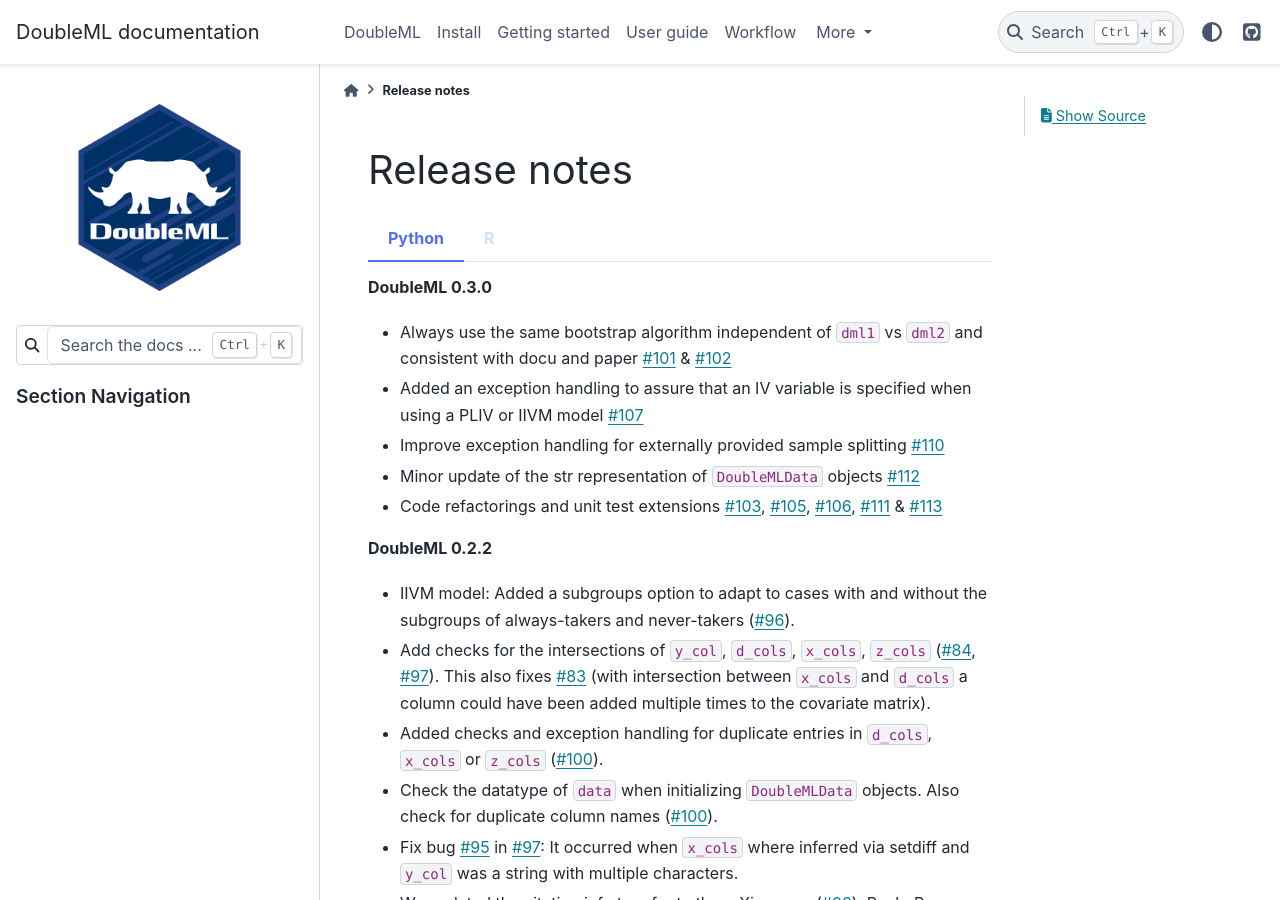
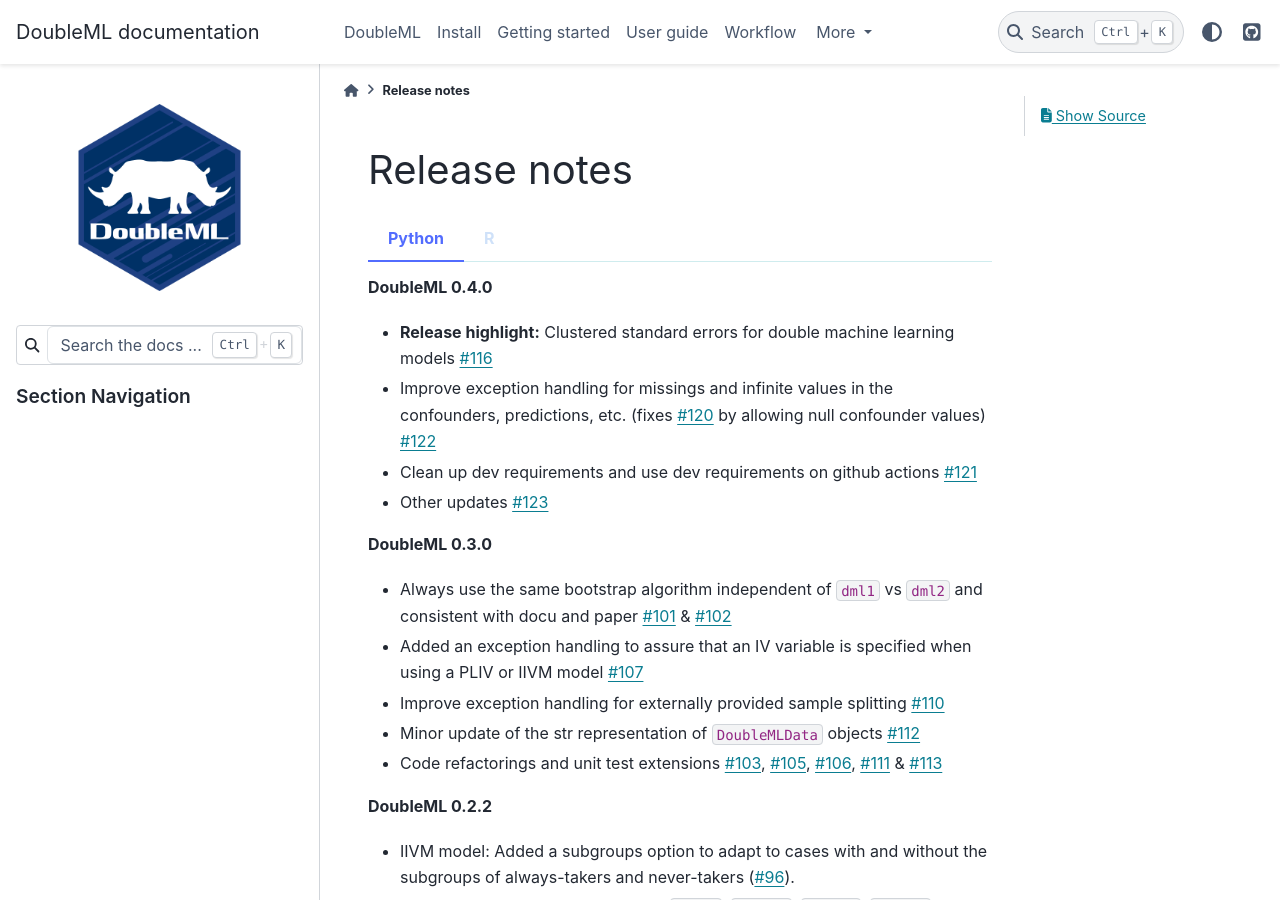
Before and after one commit to DoubleML/doubleml-docs, a Sphinx documentation site: the page built from doc/release/release.rst, in a window 1280 px wide and 900 px high. Built offline with Sphinx 7.4.7 and the PyData theme 0.15.4, drawn with Linux system fonts in a browser that asks for light colours.

Commit message:
release notes for the Python-package DoubleML in version 0.4.0

```diff
--- a/doc/release/release.rst
+++ b/doc/release/release.rst
@@ -4,6 +4,18 @@
 =============
 
 .. tabbed:: Python
+
+    **DoubleML 0.4.0**
+
+    - **Release highlight:** Clustered standard errors for double machine learning models
+      `#116 <https://github.com/DoubleML/doubleml-for-py/pull/116>`_
+    - Improve exception handling for missings and infinite values in the confounders, predictions, etc.
+      (fixes `#120 <https://github.com/DoubleML/doubleml-for-py/issues/120>`_ by allowing null confounder values)
+      `#122 <https://github.com/DoubleML/doubleml-for-py/pull/122>`_
+    - Clean up dev requirements and use dev requirements on github actions
+      `#121 <https://github.com/DoubleML/doubleml-for-py/pull/121>`_
+    - Other updates
+      `#123 <https://github.com/DoubleML/doubleml-for-py/pull/123>`_
 
     **DoubleML 0.3.0**
 
```
